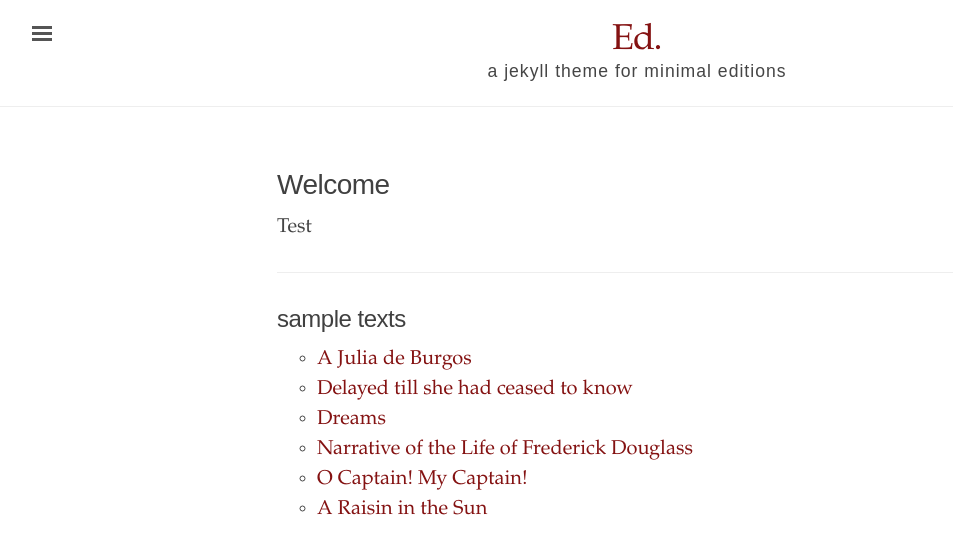
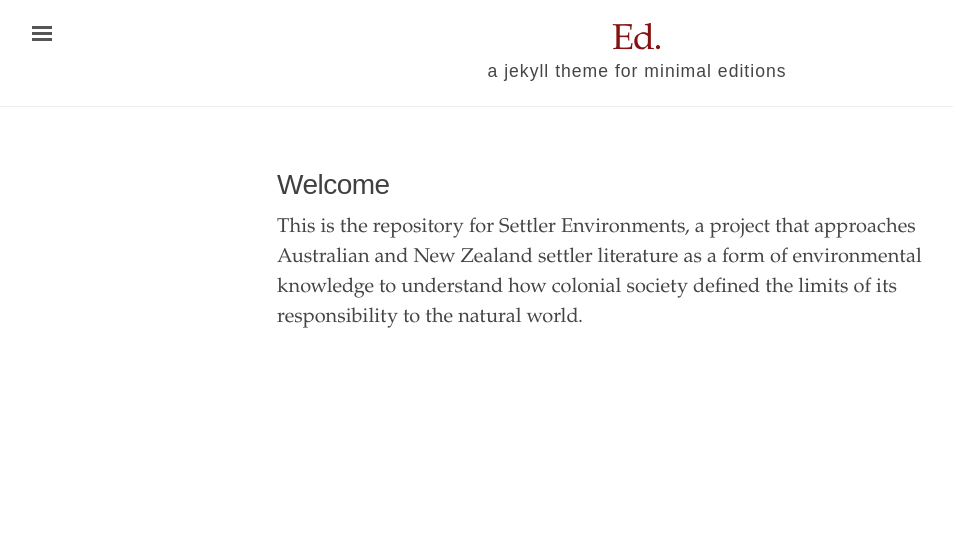
Before and after one commit to philipsteer/settler-nature, a Jekyll site: the page built from index.md, in a window 1280 px wide. Shown: the top 554 px of the page, without its empty margins (3-956 px from the left). Built offline with Jekyll 4.4.1, drawn with Linux system fonts in a browser that asks for light colours.

Commit message:
Update index.md

```diff
--- a/index.md
+++ b/index.md
@@ -4,20 +4,4 @@ title: "Welcome"
 ---
 # Welcome
 
-Test
-
-<hr>
-
-<div class="toc">
-  <h2>sample texts</h2>
-  <ul class="texts">
-  {% for item in site.texts %}
-
-    <li class="text-title">
-      <a href="{{ site.baseurl }}{{ item.url }}">
-        {{ item.title }}
-      </a>
-    </li>
-  {% endfor %}
-  </ul>
-</div>
+This is the repository for Settler Environments, a project that approaches Australian and New Zealand settler literature as a form of environmental knowledge to understand how colonial society defined the limits of its responsibility to the natural world.
```
